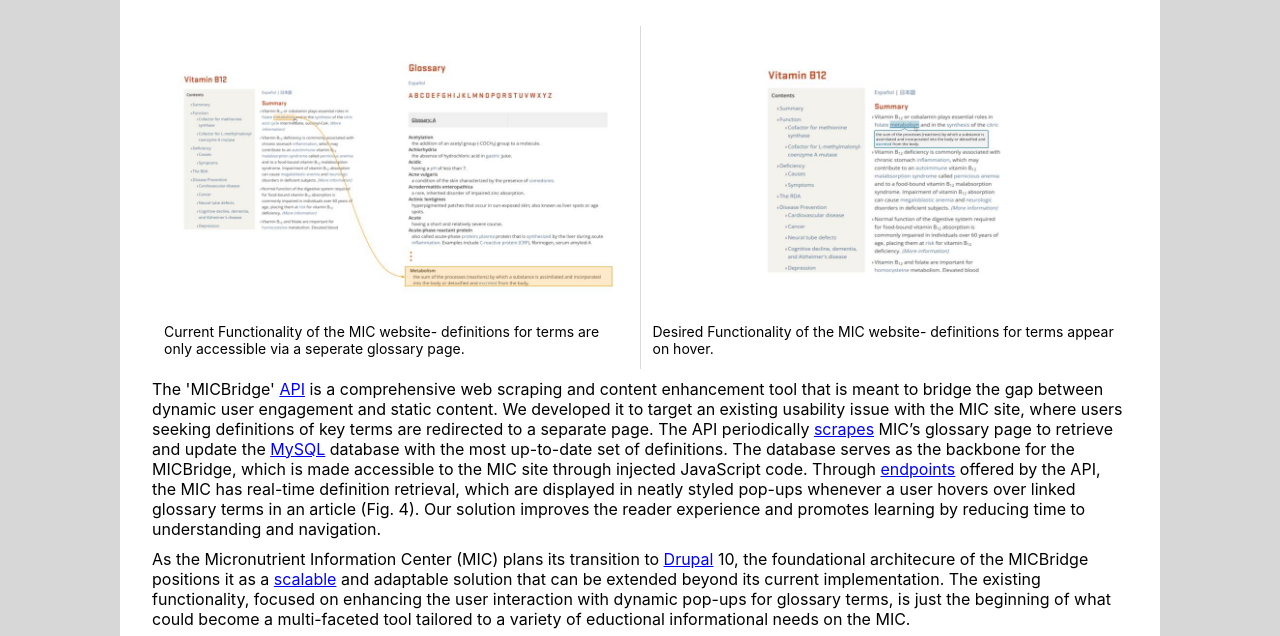
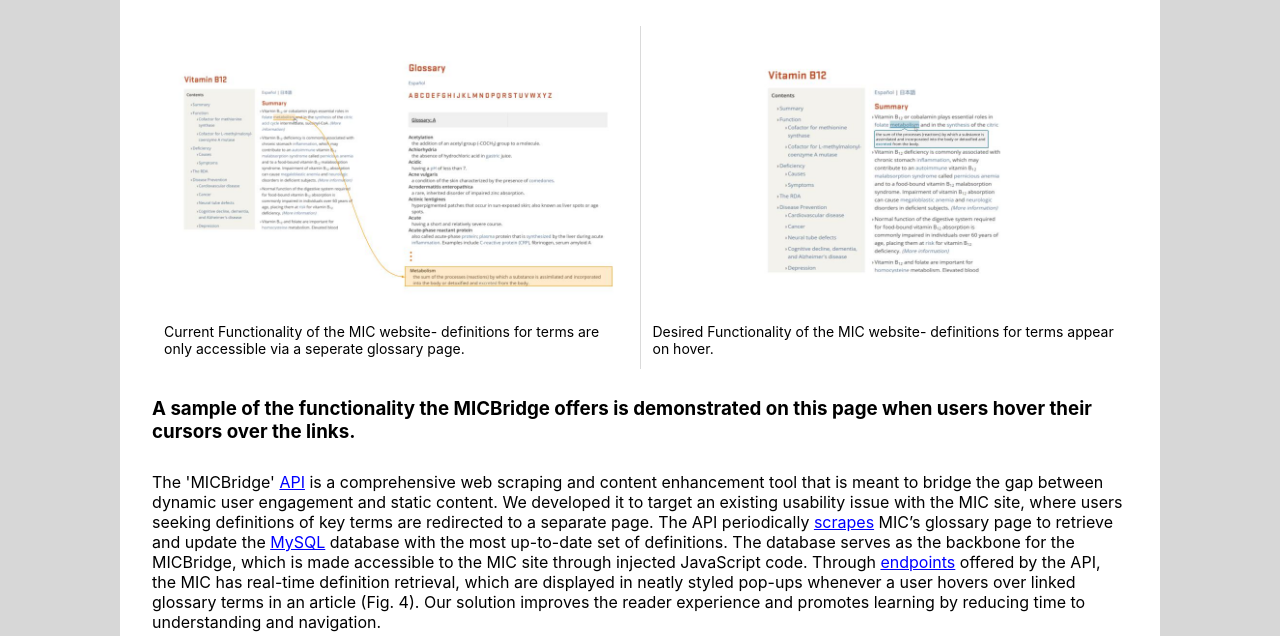
Before and after one commit to hawkicad/The_MIC_Capstone, a plain HTML site: page landingPage/solutions.html in a window 1280 px wide. Shown: the part 123-759 px from the top of the page. Drawn offline with Linux system fonts and the light colour scheme.

Commit message:
Added a note about the page being a demo itself

```diff
--- a/landingPage/solutions.html
+++ b/landingPage/solutions.html
@@ -62,6 +62,9 @@
                 </div>
             </div>
         </div>
+            <div>
+                <h3> A sample of the functionality the MICBridge offers is demonstrated on this page when users hover their cursors over the links.</h3>
+            </div>
             <p>
                 The 'MICBridge'
                 <span class="glossary-term" data-definition="An API, or application programming interface, is a set of rules or protocols that enables software applications to communicate with each other to exchange data, features and functionality.">API</span>
```
